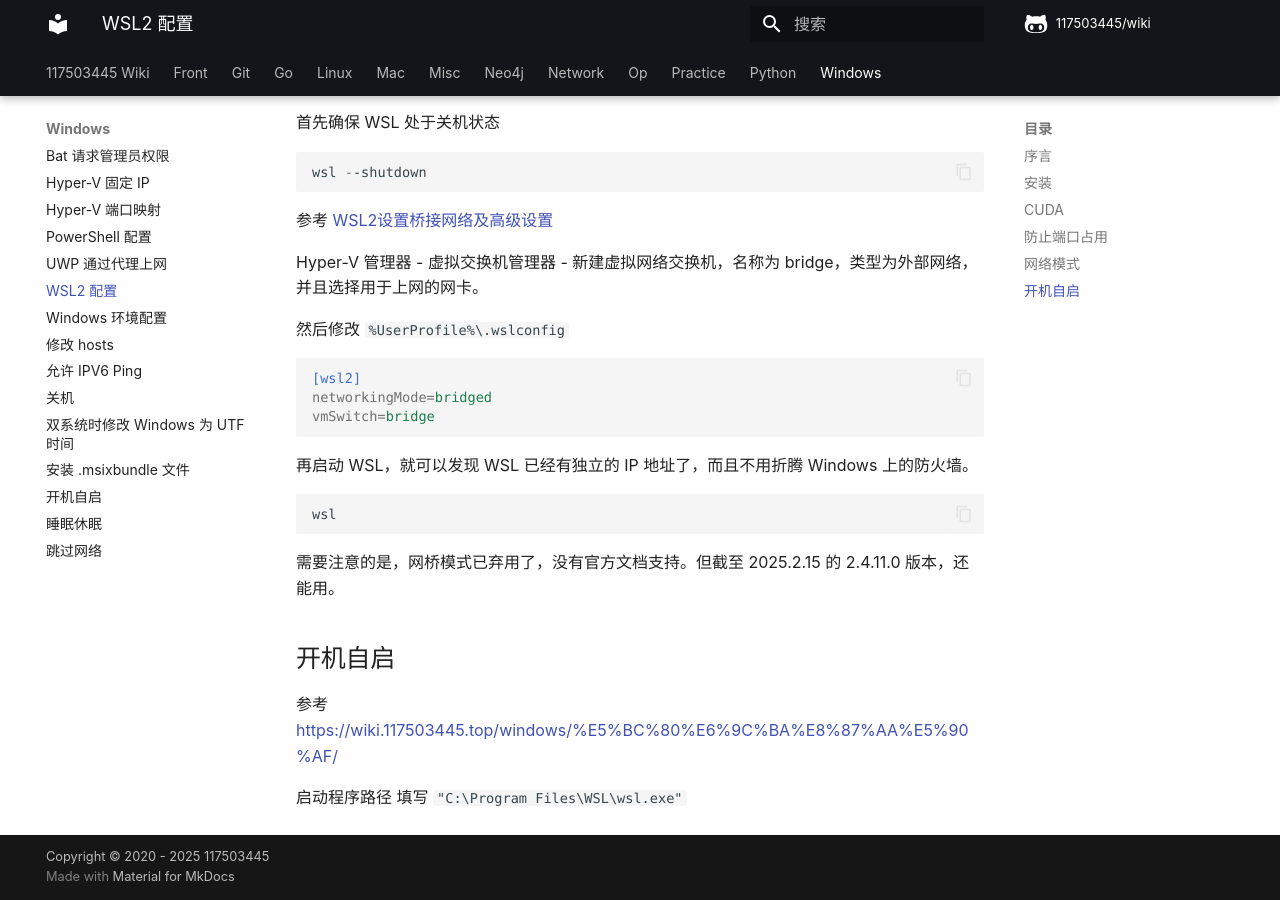
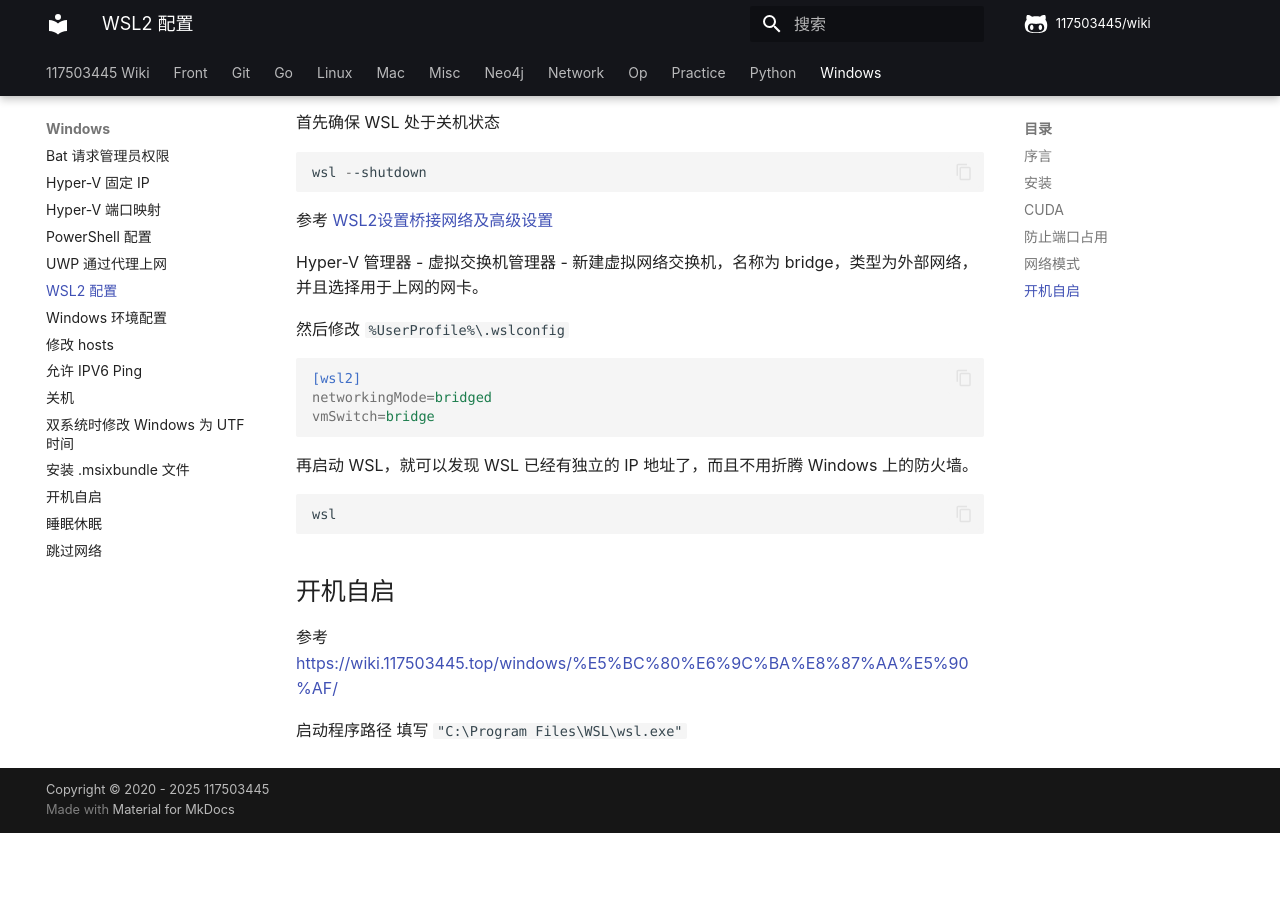
Before and after one commit to 117503445/wiki, an MkDocs documentation site: the page built from docs/windows/WSL2 配置.md, in a window 1280 px wide and 900 px high, scrolled down 2315 px. Built offline with MkDocs 1.6.1 and Material for MkDocs 9.7.7, drawn with Linux system fonts in a browser that asks for light colours; comment, search, counter and statistics services are not loaded; after the commit the page ends 3148 px from its top, so only the background shows below that.

Commit message:
wip
Signed-off-by: 117503445 <t117503445@gmail.com>

````diff
--- a/docs/windows/WSL2 配置.md
+++ b/docs/windows/WSL2 配置.md
@@ -129,8 +129,6 @@ vmSwitch=bridge
 wsl
 ```
 
-需要注意的是，网桥模式已弃用了，没有官方文档支持。但截至 2025.2.15 的 2.4.11.0 版本，还能用。
-
 ## 开机自启
 
 参考 <https://wiki.117503445.top/windows/%E5%BC%80%E6%9C%BA%E8%87%AA%E5%90%AF/>
````
